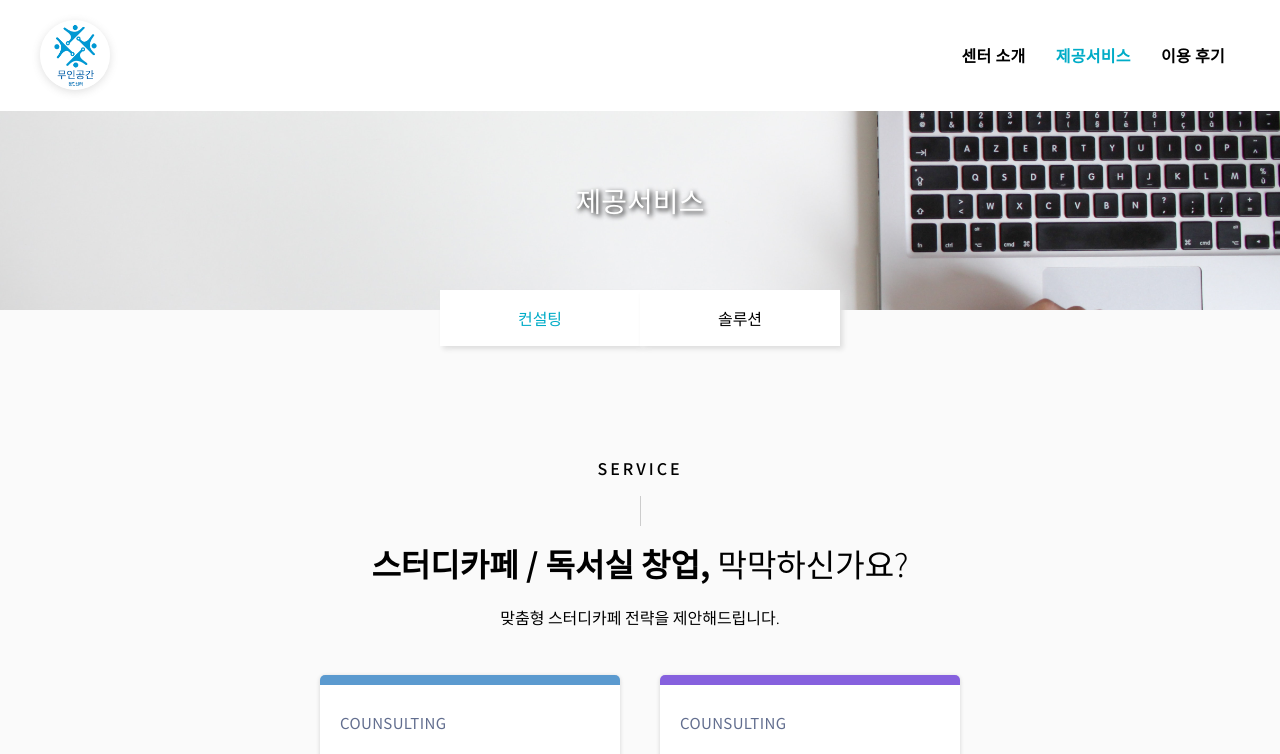
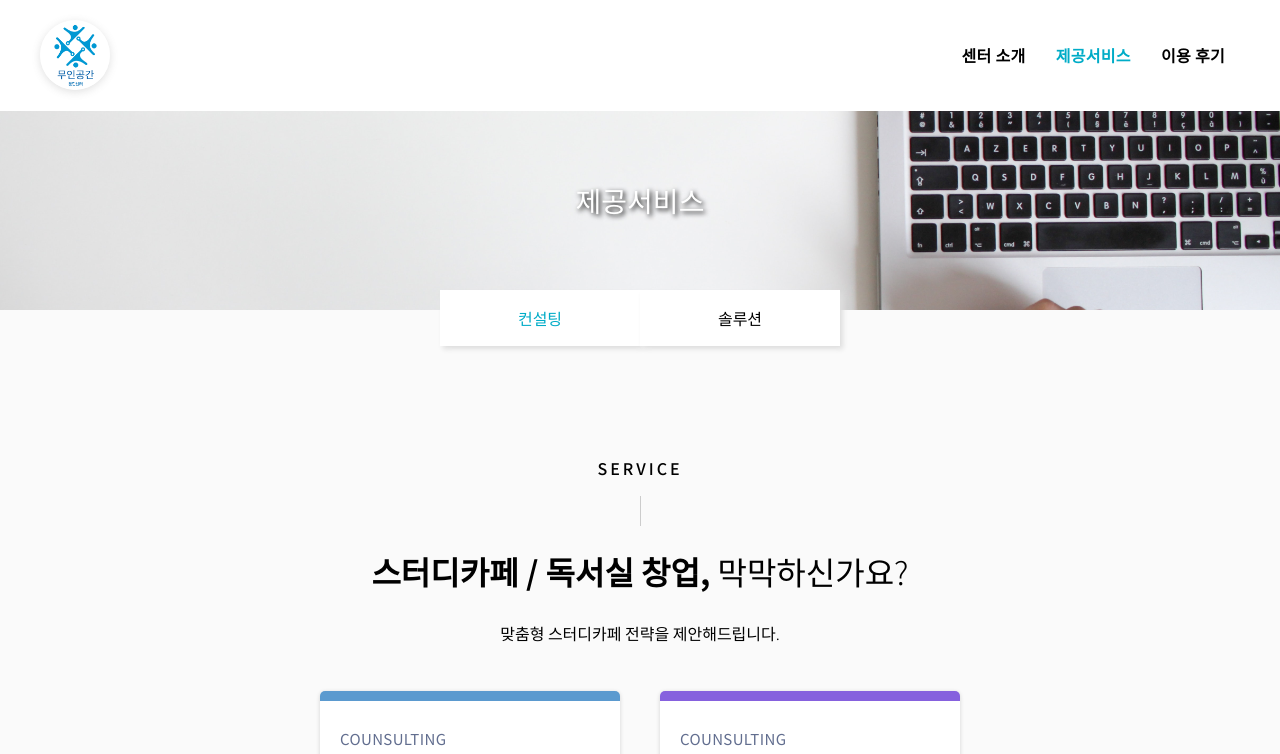
Before and after one commit to yoojat/USIC, a Next.js app: page /services in a window 1280 px wide. Shown: the top 754 px of the page. Built offline with nearby package versions, Linux system fonts and the light colour scheme.

Commit message:
줄간격 수정

```diff
--- a/pages/about/index.tsx
+++ b/pages/about/index.tsx
@@ -61,6 +61,9 @@ const TextContainer = styled.div`
     color: rgb(80, 80, 80);
   }
   padding-bottom: 30px;
+  ${media.mobile} {
+    margin-top: 30px;
+  }
 `;
 
 const Divder = styled.div`
--- a/pages/inquery/index.tsx
+++ b/pages/inquery/index.tsx
@@ -46,6 +46,7 @@ const TopTitle = styled.h1`
   font-size: 32px;
   margin-bottom: 30px;
   text-align: center;
+  line-height: 1.5;
 
   br {
     display: none;
--- a/pages/services/index.tsx
+++ b/pages/services/index.tsx
@@ -40,6 +40,7 @@ const TopTitle = styled.h1`
   font-size: 32px;
   margin-bottom: 30px;
   text-align: center;
+  line-height: 1.5;
 
   br {
     display: none;
```
